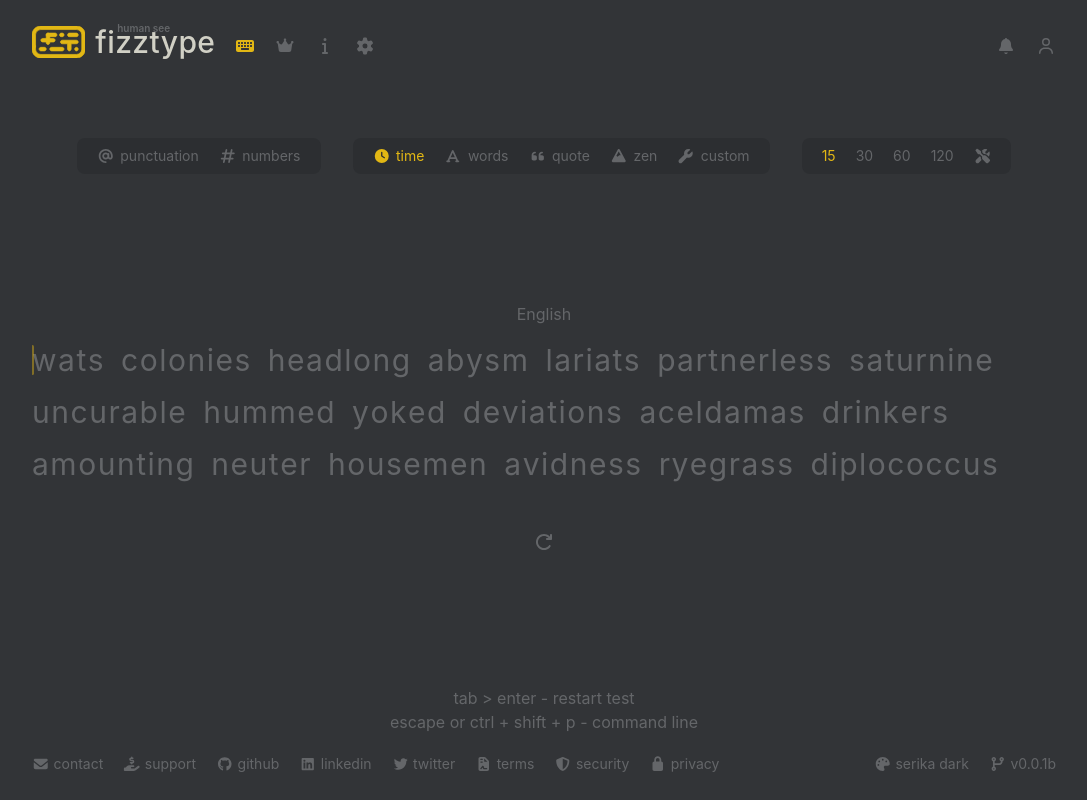
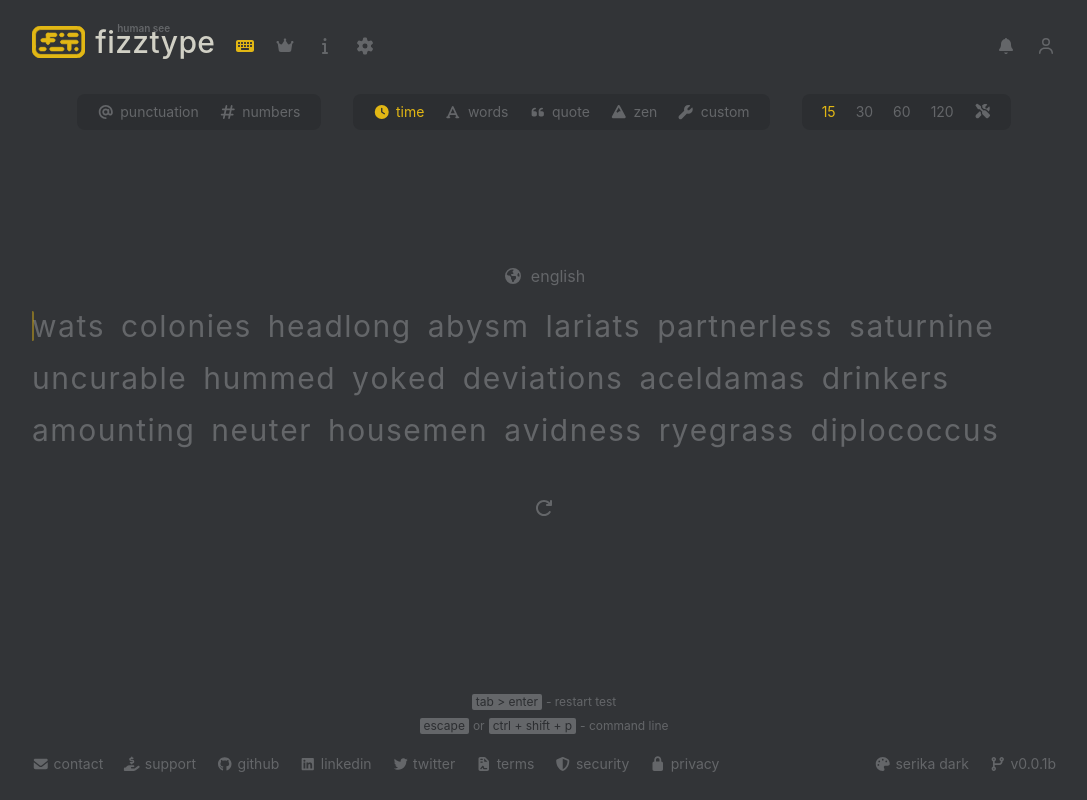
Before and after one commit to VishnuThangaraj/FizzType, a React (Vite) app in the folder client/: page / in a window 1280 px wide. Shown: the whole page, without its empty margins (96-1183 px from the left). Built offline with nearby package versions, Linux system fonts and the light colour scheme.

Commit message:
+ footer styles

```diff
--- a/client/src/App.tsx
+++ b/client/src/App.tsx
@@ -26,7 +26,7 @@ const MainLayout = ({ elementStyle }: StyleElementProps) => {
       style={elementStyle}
     >
       <Navbar />
-      <div key="content-holder" className="flex-1 flex flex-col justify-center">
+      <div key="content-holder" className="flex-1 flex flex-col">
         <Outlet />
       </div>
       <div
--- a/client/src/modules/typing/components/LanguageSelector.tsx
+++ b/client/src/modules/typing/components/LanguageSelector.tsx
@@ -1,5 +1,13 @@
+import { FontAwesomeIcon } from "@fortawesome/react-fontawesome";
+import { faEarthAmericas } from "@fortawesome/free-solid-svg-icons";
+
 const LanguageSelector = () => {
-  return <div> English</div>;
+  return (
+    <div className="flex gap-2 items-center cursor-pointer mb-1">
+      <FontAwesomeIcon icon={faEarthAmericas} />
+      english
+    </div>
+  );
 };
 
 export default LanguageSelector;
--- a/client/src/modules/typing/pages/Typing.tsx
+++ b/client/src/modules/typing/pages/Typing.tsx
@@ -10,9 +10,10 @@ const Typing = () => {
   const { isTypingStarted } = useTyping();
 
   return (
-    <div className="relative flex-1 flex flex-col justify-center gap-6 pb-14">
+    <div className="relative flex-1 flex flex-col">
+      {/* Top Selectors Bar */}
       <div
-        className={`flex gap-8 items-center justify-center transition-opacity duration-200 ${
+        className={`flex gap-8 items-center justify-center pt-8 pb-4 transition-opacity duration-200 ${
           isTypingStarted ? "opacity-0 pointer-events-none" : "opacity-100"
         }`}
       >
@@ -21,8 +22,8 @@ const Typing = () => {
         <DurationSelector />
       </div>
 
-      {/* Typing Screen */}
-      <div className="flex flex-col items-center gap-4">
+
+      <div className="flex-1 flex flex-col items-center justify-center gap-4 pb-40">
         <div
           className={`flex flex-col items-center gap-4 transition-opacity duration-200 ${
             isTypingStarted ? "opacity-0 pointer-events-none" : "opacity-100"
--- a/client/src/shared/components/layout/footer/Footer.tsx
+++ b/client/src/shared/components/layout/footer/Footer.tsx
@@ -1,46 +1,73 @@
 import { FontAwesomeIcon } from "@fortawesome/react-fontawesome";
 import { FooterLinks, FooterSocials } from "./constant/footer.links";
-import { useNavigate } from "react-router-dom";
+import { useLocation, useNavigate } from "react-router-dom";
 import FooterKeys from "./components/FooterKeys";
 
 import {
   faEnvelope,
   faHandHoldingDollar,
+  faPalette,
+  faCodeBranch,
 } from "@fortawesome/free-solid-svg-icons";
-
-import { faPalette, faCodeBranch } from "@fortawesome/free-solid-svg-icons";
 import { appVersion } from "../../../../config/app-config";
+import { useTheme } from "../../../context";
+import { useState } from "react";
 
 const Footer = () => {
   const navigate = useNavigate();
+  const location = useLocation();
+  const { accent, primary, tertiary } = useTheme();
+
+  const [hoveredItem, setHoveredItem] = useState<string | null>(null);
+
+  const getItemColor = (isActive: boolean, isHovered: boolean) => {
+    if (isActive) return accent;
+    if (isHovered) return tertiary;
+    return primary;
+  };
 
   return (
-    <div className="flex flex-col w-full gap-5">
+    <div className="flex flex-col w-full gap-5 text-sm">
       <FooterKeys />
       <div className="flex justify-between items-center">
         {/* Footer Left */}
-        <div className="flex justify-between gap-5 text-sm">
+        <div className="flex justify-between gap-5">
           {/* Contact */}
-          <button className="flex items-center gap-1 cursor-pointer">
+          <button
+            className="flex items-center gap-1 cursor-pointer transition-colors"
+            style={{ color: getItemColor(false, hoveredItem === "contact") }}
+            onMouseEnter={() => setHoveredItem("contact")}
+            onMouseLeave={() => setHoveredItem(null)}
+          >
             <FontAwesomeIcon icon={faEnvelope} />
             <div>contact</div>
           </button>
 
           {/* Support */}
-          <button className="flex items-center gap-1 cursor-pointer">
+          <button
+            className="flex items-center gap-1 cursor-pointer transition-colors"
+            style={{ color: getItemColor(false, hoveredItem === "support") }}
+            onMouseEnter={() => setHoveredItem("support")}
+            onMouseLeave={() => setHoveredItem(null)}
+          >
             <FontAwesomeIcon icon={faHandHoldingDollar} />
             <div>support</div>
           </button>
 
           {/* Socials */}
           {FooterSocials.map((item, index) => {
+            const isHovered = hoveredItem === item.name;
+
             return (
               <button
                 key={`nav-left-social-${index}`}
-                className="flex items-center gap-1 cursor-pointer"
+                className="flex items-center gap-1 cursor-pointer transition-colors"
+                style={{ color: getItemColor(false, isHovered) }}
                 onClick={() =>
                   window.open(item.url, "_blank", "noopener,noreferrer")
                 }
+                onMouseEnter={() => setHoveredItem(item.name)}
+                onMouseLeave={() => setHoveredItem(null)}
               >
                 <FontAwesomeIcon icon={item.icon} />
                 <div>{item.name}</div>
@@ -50,11 +77,17 @@ const Footer = () => {
 
           {/* Links */}
           {FooterLinks.map((item, index) => {
+            const isActive = location.pathname === item.navigation;
+            const isHovered = hoveredItem === item.name;
+
             return (
               <button
                 key={`nav-left-internal-${index}`}
-                className="flex items-center gap-1 cursor-pointer"
+                className="flex items-center gap-1 cursor-pointer transition-colors"
+                style={{ color: getItemColor(isActive, isHovered) }}
                 onClick={() => navigate(item.navigation)}
+                onMouseEnter={() => setHoveredItem(item.name)}
+                onMouseLeave={() => setHoveredItem(null)}
               >
                 <FontAwesomeIcon icon={item.icon} />
                 <div>{item.name}</div>
@@ -64,15 +97,25 @@ const Footer = () => {
         </div>
 
         {/* Footer Right */}
-        <div className="flex justify-between gap-5 text-sm">
+        <div className="flex justify-between gap-5">
           {/* Theme Switch */}
-          <button className="flex items-center gap-1 cursor-pointer">
+          <button
+            className="flex items-center gap-1 cursor-pointer transition-colors"
+            style={{ color: getItemColor(false, hoveredItem === "theme") }}
+            onMouseEnter={() => setHoveredItem("theme")}
+            onMouseLeave={() => setHoveredItem(null)}
+          >
             <FontAwesomeIcon icon={faPalette} />
             <div>serika dark</div>
           </button>
 
           {/* App Version */}
-          <button className="flex items-center gap-1 cursor-pointer">
+          <button
+            className="flex items-center gap-1 cursor-pointer transition-colors"
+            style={{ color: getItemColor(false, hoveredItem === "version") }}
+            onMouseEnter={() => setHoveredItem("version")}
+            onMouseLeave={() => setHoveredItem(null)}
+          >
             <FontAwesomeIcon icon={faCodeBranch} />
             <div>v{appVersion}</div>
           </button>
--- a/client/src/shared/components/layout/footer/components/FooterKeys.tsx
+++ b/client/src/shared/components/layout/footer/components/FooterKeys.tsx
@@ -1,14 +1,29 @@
+import { useTheme } from "../../../../context";
+
 const FooterKeys = () => {
+  const { primary, secondary } = useTheme();
+
+  const spanStyle = { backgroundColor: primary, color: secondary };
   return (
-    <div className="flex flex-col items-center">
-      <div>
-        tab &gt; enter - restart test
+    <div className="flex flex-col items-center gap-2 text-xs">
+      <div className="flex gap-1">
+        <span className="px-1 py-0 rounded-xs" style={spanStyle}>
+          tab &gt; enter
+        </span>
+        - restart test
       </div>
-      <div>
-        escape or ctrl + shift + p - command line
+      <div className="flex gap-1">
+        <span className="px-1 py-0 rounded-xs" style={spanStyle}>
+          escape
+        </span>{" "}
+        or{" "}
+        <span className="px-1 py-0 rounded-xs" style={spanStyle}>
+          ctrl + shift + p
+        </span>{" "}
+        - command line
       </div>
     </div>
-  )
-}
+  );
+};
 
-export default FooterKeys
+export default FooterKeys;
```
